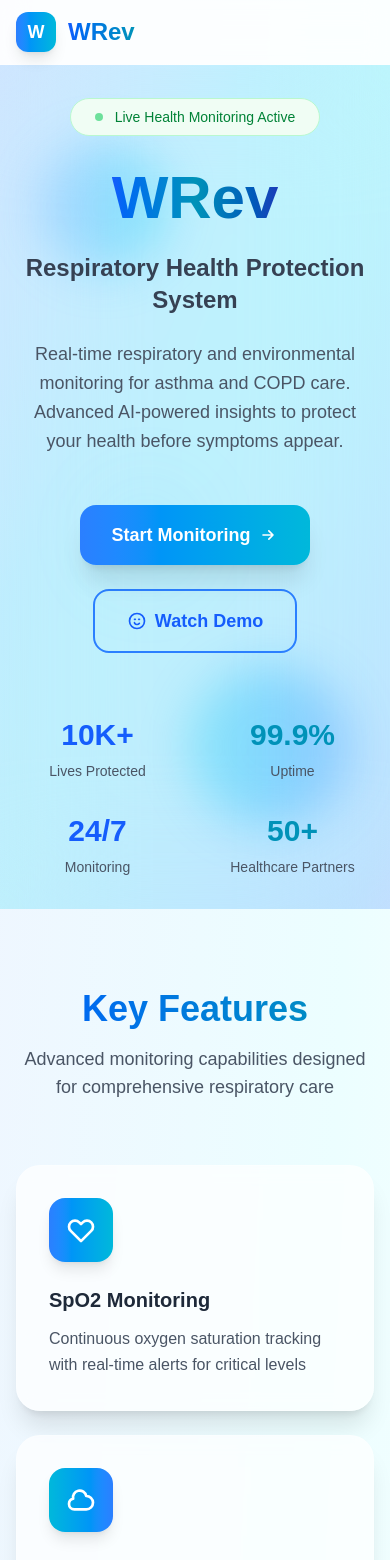
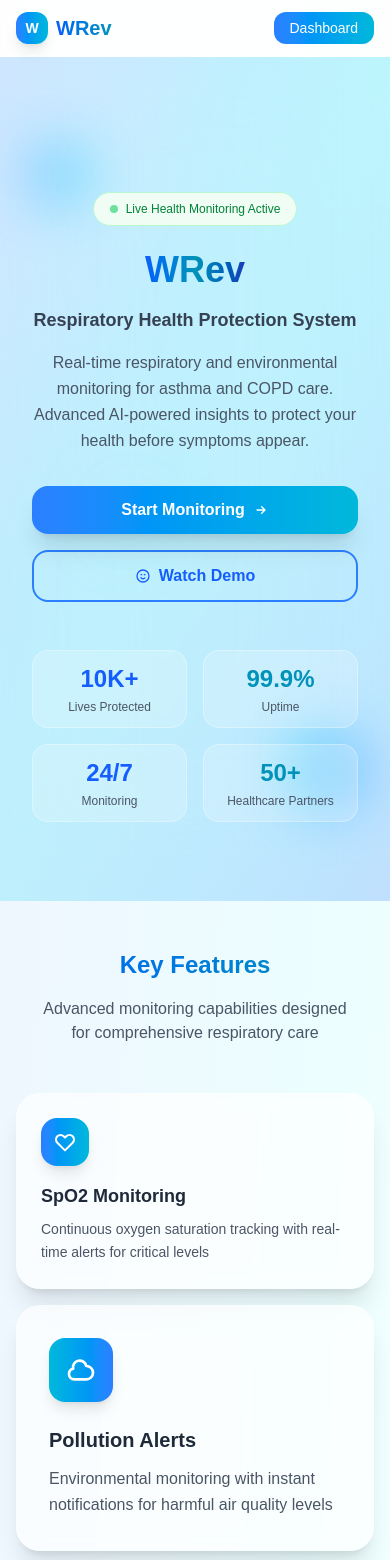
Before and after one commit to Debsmit16/WRev, a Next.js app: page / in a window 390 px wide. Shown: the top 1560 px of the page. Built offline with nearby package versions, Linux system fonts and the light colour scheme.

Commit message:
Complete Website Mobile Optimization - Native App Experience

```diff
--- a/src/app/dashboard/page.tsx
+++ b/src/app/dashboard/page.tsx
@@ -266,10 +266,10 @@ export default function Dashboard() {
           </div>
         </aside>
 
-        {/* Overlay for mobile */}
+        {/* Mobile Overlay - Fixed */}
         {sidebarOpen && (
           <div
-            className="lg:hidden fixed inset-0 z-30 bg-black bg-opacity-50"
+            className="lg:hidden fixed inset-0 z-30 bg-black/20 backdrop-blur-sm"
             onClick={() => setSidebarOpen(false)}
           ></div>
         )}
--- a/src/app/page.tsx
+++ b/src/app/page.tsx
@@ -4,81 +4,90 @@ import Link from 'next/link';
 export default function Home() {
   return (
     <div className="min-h-screen bg-gradient-to-br from-blue-50 via-cyan-50 to-white">
-      {/* Navigation */}
-      <nav className="backdrop-blur-md bg-white/80 border-b border-white/20 sticky top-0 z-50">
+      {/* Mobile-Optimized Navigation */}
+      <nav className="backdrop-blur-md bg-white/90 border-b border-white/20 sticky top-0 z-50">
         <div className="max-w-7xl mx-auto px-4 sm:px-6 lg:px-8">
-          <div className="flex justify-between items-center h-16">
-            <div className="flex items-center space-x-3">
-              <div className="w-10 h-10 bg-gradient-to-r from-blue-500 to-cyan-500 rounded-xl flex items-center justify-center shadow-lg">
-                <span className="text-white font-bold text-lg">W</span>
+          <div className="flex justify-between items-center h-14 sm:h-16">
+            <div className="flex items-center space-x-2 sm:space-x-3">
+              <div className="w-8 h-8 sm:w-10 sm:h-10 bg-gradient-to-r from-blue-500 to-cyan-500 rounded-xl flex items-center justify-center shadow-lg">
+                <span className="text-white font-bold text-sm sm:text-lg">W</span>
               </div>
-              <span className="text-2xl font-bold bg-gradient-to-r from-blue-600 to-cyan-600 bg-clip-text text-transparent">WRev</span>
+              <span className="text-xl sm:text-2xl font-bold bg-gradient-to-r from-blue-600 to-cyan-600 bg-clip-text text-transparent">WRev</span>
             </div>
-            <div className="hidden md:flex space-x-8">
-              <Link href="/" className="text-blue-600 font-medium">Home</Link>
+
+            {/* Mobile Menu Button */}
+            <div className="md:hidden">
+              <Link href="/dashboard" className="bg-gradient-to-r from-blue-500 to-cyan-500 text-white px-4 py-2 rounded-xl font-medium text-sm hover:shadow-lg transition-all duration-300 active:scale-95">
+                Dashboard
+              </Link>
+            </div>
+
+            {/* Desktop Navigation */}
+            <div className="hidden md:flex space-x-6 lg:space-x-8">
+              <Link href="/" className="text-blue-600 font-medium hover:text-blue-700 transition-colors">Home</Link>
               <Link href="/about" className="text-gray-600 hover:text-blue-600 transition-colors font-medium">About</Link>
               <Link href="/features" className="text-gray-600 hover:text-blue-600 transition-colors font-medium">Features</Link>
               <Link href="/how-it-works" className="text-gray-600 hover:text-blue-600 transition-colors font-medium">How It Works</Link>
               <Link href="/pricing" className="text-gray-600 hover:text-blue-600 transition-colors font-medium">Pricing</Link>
               <Link href="/team" className="text-gray-600 hover:text-blue-600 transition-colors font-medium">Team</Link>
               <Link href="/contact" className="text-gray-600 hover:text-blue-600 transition-colors font-medium">Contact</Link>
-              <Link href="/login" className="bg-gradient-to-r from-blue-500 to-cyan-500 text-white px-4 py-2 rounded-xl font-medium hover:shadow-lg transition-all duration-300">Login</Link>
+              <Link href="/dashboard" className="bg-gradient-to-r from-blue-500 to-cyan-500 text-white px-4 py-2 rounded-xl font-medium hover:shadow-lg transition-all duration-300 hover:scale-105">Dashboard</Link>
             </div>
           </div>
         </div>
       </nav>
 
-      {/* Hero Section */}
-      <section className="relative min-h-screen flex items-center justify-center overflow-hidden">
+      {/* Mobile-Optimized Hero Section */}
+      <section className="relative min-h-screen flex items-center justify-center overflow-hidden pt-14 sm:pt-16">
         {/* Animated Background */}
         <div className="absolute inset-0 bg-gradient-to-br from-blue-400/20 via-cyan-400/20 to-blue-600/20"></div>
         <div className="absolute inset-0 backdrop-blur-3xl"></div>
 
-        {/* Floating animated elements */}
-        <div className="absolute top-20 left-10 w-32 h-32 bg-gradient-to-r from-blue-400/30 to-cyan-400/30 rounded-full blur-xl animate-float"></div>
-        <div className="absolute bottom-20 right-10 w-40 h-40 bg-gradient-to-r from-cyan-400/30 to-blue-500/30 rounded-full blur-xl animate-float-delayed"></div>
-        <div className="absolute top-1/2 left-1/4 w-24 h-24 bg-gradient-to-r from-blue-300/20 to-cyan-300/20 rounded-full blur-2xl animate-pulse"></div>
+        {/* Mobile-Optimized Floating Elements */}
+        <div className="absolute top-20 left-4 sm:left-10 w-20 h-20 sm:w-32 sm:h-32 bg-gradient-to-r from-blue-400/30 to-cyan-400/30 rounded-full blur-xl animate-float"></div>
+        <div className="absolute bottom-20 right-4 sm:right-10 w-24 h-24 sm:w-40 sm:h-40 bg-gradient-to-r from-cyan-400/30 to-blue-500/30 rounded-full blur-xl animate-float-delayed"></div>
+        <div className="absolute top-1/2 left-1/4 w-16 h-16 sm:w-24 sm:h-24 bg-gradient-to-r from-blue-300/20 to-cyan-300/20 rounded-full blur-2xl animate-pulse"></div>
 
         <div className="relative max-w-7xl mx-auto px-4 sm:px-6 lg:px-8 text-center">
-          {/* Status Badge */}
-          <div className="inline-flex items-center bg-green-50 border border-green-200 rounded-full px-6 py-2 mb-8 animate-fade-in-up">
-            <span className="w-2 h-2 bg-green-500 rounded-full mr-3 animate-pulse"></span>
-            <span className="text-green-700 text-sm font-medium">Live Health Monitoring Active</span>
+          {/* Mobile Status Badge */}
+          <div className="inline-flex items-center bg-green-50 border border-green-200 rounded-full px-4 sm:px-6 py-2 mb-6 sm:mb-8 animate-fade-in-up">
+            <span className="w-2 h-2 bg-green-500 rounded-full mr-2 sm:mr-3 animate-pulse"></span>
+            <span className="text-green-700 text-xs sm:text-sm font-medium">Live Health Monitoring Active</span>
           </div>
 
-          {/* Main Title */}
-          <h1 className="text-6xl lg:text-8xl font-bold mb-6 animate-fade-in-up animation-delay-200">
+          {/* Mobile-Optimized Main Title */}
+          <h1 className="text-4xl sm:text-6xl lg:text-8xl font-bold mb-4 sm:mb-6 animate-fade-in-up animation-delay-200">
             <span className="bg-gradient-to-r from-blue-600 via-cyan-600 to-blue-800 bg-clip-text text-transparent">
               WRev
             </span>
           </h1>
 
-          {/* Subtitle */}
-          <h2 className="text-2xl lg:text-4xl font-semibold text-gray-700 mb-6 animate-fade-in-up animation-delay-400">
+          {/* Mobile-Optimized Subtitle */}
+          <h2 className="text-lg sm:text-2xl lg:text-4xl font-semibold text-gray-700 mb-4 sm:mb-6 animate-fade-in-up animation-delay-400 px-2">
             Respiratory Health Protection System
           </h2>
 
-          {/* Description */}
-          <p className="text-lg lg:text-xl text-gray-600 max-w-4xl mx-auto mb-12 leading-relaxed animate-fade-in-up animation-delay-600">
+          {/* Mobile-Optimized Description */}
+          <p className="text-base sm:text-lg lg:text-xl text-gray-600 max-w-4xl mx-auto mb-8 sm:mb-12 leading-relaxed animate-fade-in-up animation-delay-600 px-4">
             Real-time respiratory and environmental monitoring for asthma and COPD care.
             Advanced AI-powered insights to protect your health before symptoms appear.
           </p>
 
-          {/* CTA Buttons */}
-          <div className="flex flex-col sm:flex-row gap-6 justify-center items-center mb-16 animate-fade-in-up animation-delay-800">
-            <button className="group relative inline-flex items-center justify-center px-8 py-4 text-lg font-semibold text-white bg-gradient-to-r from-blue-500 to-cyan-500 rounded-2xl shadow-xl hover:shadow-2xl transform hover:scale-105 transition-all duration-300">
+          {/* Mobile-Optimized CTA Buttons */}
+          <div className="flex flex-col sm:flex-row gap-4 sm:gap-6 justify-center items-center mb-12 sm:mb-16 animate-fade-in-up animation-delay-800 px-4">
+            <Link href="/dashboard" className="group relative inline-flex items-center justify-center w-full sm:w-auto px-6 sm:px-8 py-3 sm:py-4 text-base sm:text-lg font-semibold text-white bg-gradient-to-r from-blue-500 to-cyan-500 rounded-2xl shadow-xl hover:shadow-2xl transform hover:scale-105 active:scale-95 transition-all duration-300">
               <span className="absolute inset-0 bg-gradient-to-r from-blue-600 to-cyan-600 rounded-2xl opacity-0 group-hover:opacity-100 transition-opacity duration-300"></span>
               <span className="relative flex items-center space-x-2">
                 <span>Start Monitoring</span>
-                <svg className="w-5 h-5 transform group-hover:translate-x-1 transition-transform duration-300" fill="none" stroke="currentColor" viewBox="0 0 24 24">
+                <svg className="w-4 h-4 sm:w-5 sm:h-5 transform group-hover:translate-x-1 transition-transform duration-300" fill="none" stroke="currentColor" viewBox="0 0 24 24">
                   <path strokeLinecap="round" strokeLinejoin="round" strokeWidth={2} d="M13 7l5 5m0 0l-5 5m5-5H6" />
                 </svg>
               </span>
-            </button>
+            </Link>
 
-            <button className="group border-2 border-blue-500 text-blue-600 px-8 py-4 rounded-2xl font-semibold text-lg hover:bg-blue-50 hover:border-blue-600 transition-all duration-300">
-              <span className="flex items-center space-x-2">
-                <svg className="w-5 h-5 group-hover:scale-110 transition-transform" fill="none" stroke="currentColor" viewBox="0 0 24 24">
+            <button className="group border-2 border-blue-500 text-blue-600 w-full sm:w-auto px-6 sm:px-8 py-3 sm:py-4 rounded-2xl font-semibold text-base sm:text-lg hover:bg-blue-50 hover:border-blue-600 active:scale-95 transition-all duration-300">
+              <span className="flex items-center justify-center space-x-2">
+                <svg className="w-4 h-4 sm:w-5 sm:h-5 group-hover:scale-110 transition-transform" fill="none" stroke="currentColor" viewBox="0 0 24 24">
                   <path strokeLinecap="round" strokeLinejoin="round" strokeWidth={2} d="M14.828 14.828a4 4 0 01-5.656 0M9 10h1m4 0h1m-6 4h.01M21 12a9 9 0 11-18 0 9 9 0 0118 0z" />
                 </svg>
                 <span>Watch Demo</span>
@@ -86,54 +95,54 @@ export default function Home() {
             </button>
           </div>
 
-          {/* Stats Section */}
-          <div className="grid grid-cols-2 md:grid-cols-4 gap-8 animate-fade-in-up animation-delay-1000">
-            <div className="text-center group hover:scale-105 transition-transform duration-300">
-              <div className="text-3xl md:text-4xl font-bold text-blue-600 mb-2">10K+</div>
-              <div className="text-gray-600 text-sm">Lives Protected</div>
+          {/* Mobile-Optimized Stats Section */}
+          <div className="grid grid-cols-2 md:grid-cols-4 gap-4 sm:gap-8 animate-fade-in-up animation-delay-1000 px-4">
+            <div className="text-center group hover:scale-105 active:scale-95 transition-transform duration-300 p-3 sm:p-4 bg-white/20 backdrop-blur-sm rounded-2xl border border-white/30">
+              <div className="text-2xl sm:text-3xl md:text-4xl font-bold text-blue-600 mb-1 sm:mb-2">10K+</div>
+              <div className="text-gray-600 text-xs sm:text-sm">Lives Protected</div>
             </div>
-            <div className="text-center group hover:scale-105 transition-transform duration-300">
-              <div className="text-3xl md:text-4xl font-bold text-cyan-600 mb-2">99.9%</div>
-              <div className="text-gray-600 text-sm">Uptime</div>
+            <div className="text-center group hover:scale-105 active:scale-95 transition-transform duration-300 p-3 sm:p-4 bg-white/20 backdrop-blur-sm rounded-2xl border border-white/30">
+              <div className="text-2xl sm:text-3xl md:text-4xl font-bold text-cyan-600 mb-1 sm:mb-2">99.9%</div>
+              <div className="text-gray-600 text-xs sm:text-sm">Uptime</div>
             </div>
-            <div className="text-center group hover:scale-105 transition-transform duration-300">
-              <div className="text-3xl md:text-4xl font-bold text-blue-600 mb-2">24/7</div>
-              <div className="text-gray-600 text-sm">Monitoring</div>
+            <div className="text-center group hover:scale-105 active:scale-95 transition-transform duration-300 p-3 sm:p-4 bg-white/20 backdrop-blur-sm rounded-2xl border border-white/30">
+              <div className="text-2xl sm:text-3xl md:text-4xl font-bold text-blue-600 mb-1 sm:mb-2">24/7</div>
+              <div className="text-gray-600 text-xs sm:text-sm">Monitoring</div>
             </div>
-            <div className="text-center group hover:scale-105 transition-transform duration-300">
-              <div className="text-3xl md:text-4xl font-bold text-cyan-600 mb-2">50+</div>
-              <div className="text-gray-600 text-sm">Healthcare Partners</div>
+            <div className="text-center group hover:scale-105 active:scale-95 transition-transform duration-300 p-3 sm:p-4 bg-white/20 backdrop-blur-sm rounded-2xl border border-white/30">
+              <div className="text-2xl sm:text-3xl md:text-4xl font-bold text-cyan-600 mb-1 sm:mb-2">50+</div>
+              <div className="text-gray-600 text-xs sm:text-sm">Healthcare Partners</div>
             </div>
           </div>
         </div>
       </section>
 
-      {/* Key Features Section */}
-      <section className="py-20 relative">
+      {/* Mobile-Optimized Key Features Section */}
+      <section className="py-12 sm:py-20 relative">
         <div className="max-w-7xl mx-auto px-4 sm:px-6 lg:px-8">
-          <div className="text-center mb-16">
-            <h2 className="text-4xl font-bold bg-gradient-to-r from-blue-600 to-cyan-600 bg-clip-text text-transparent mb-4">
+          <div className="text-center mb-12 sm:mb-16">
+            <h2 className="text-2xl sm:text-4xl font-bold bg-gradient-to-r from-blue-600 to-cyan-600 bg-clip-text text-transparent mb-4">
               Key Features
             </h2>
-            <p className="text-lg text-gray-600 max-w-2xl mx-auto">
+            <p className="text-base sm:text-lg text-gray-600 max-w-2xl mx-auto px-4">
               Advanced monitoring capabilities designed for comprehensive respiratory care
             </p>
           </div>
 
-          <div className="grid md:grid-cols-2 lg:grid-cols-4 gap-6">
-            {/* SpO2 Monitoring */}
-            <div className="group relative bg-white/70 backdrop-blur-sm p-8 rounded-3xl border border-white/20 shadow-xl hover:shadow-2xl transform hover:scale-105 transition-all duration-300">
+          <div className="grid grid-cols-1 sm:grid-cols-2 lg:grid-cols-4 gap-4 sm:gap-6">
+            {/* Mobile SpO2 Monitoring */}
+            <div className="group relative bg-white/70 backdrop-blur-sm p-6 sm:p-8 rounded-3xl border border-white/20 shadow-xl hover:shadow-2xl transform hover:scale-105 active:scale-95 transition-all duration-300">
               <div className="absolute inset-0 bg-gradient-to-br from-blue-500/10 to-cyan-500/10 rounded-3xl opacity-0 group-hover:opacity-100 transition-opacity duration-300"></div>
               <div className="relative">
-                <div className="w-16 h-16 bg-gradient-to-r from-blue-500 to-cyan-500 rounded-2xl flex items-center justify-center mb-6 shadow-lg">
-                  <svg className="w-8 h-8 text-white" fill="none" stroke="currentColor" viewBox="0 0 24 24">
+                <div className="w-12 h-12 sm:w-16 sm:h-16 bg-gradient-to-r from-blue-500 to-cyan-500 rounded-2xl flex items-center justify-center mb-4 sm:mb-6 shadow-lg">
+                  <svg className="w-6 h-6 sm:w-8 sm:h-8 text-white" fill="none" stroke="currentColor" viewBox="0 0 24 24">
                     <path strokeLinecap="round" strokeLinejoin="round" strokeWidth={2} d="M4.318 6.318a4.5 4.5 0 000 6.364L12 20.364l7.682-7.682a4.5 4.5 0 00-6.364-6.364L12 7.636l-1.318-1.318a4.5 4.5 0 00-6.364 0z" />
                   </svg>
                 </div>
-                <h3 className="text-xl font-bold text-gray-800 mb-3">
+                <h3 className="text-lg sm:text-xl font-bold text-gray-800 mb-2 sm:mb-3">
                   SpO2 Monitoring
                 </h3>
-                <p className="text-gray-600 leading-relaxed">
+                <p className="text-sm sm:text-base text-gray-600 leading-relaxed">
                   Continuous oxygen saturation tracking with real-time alerts for critical levels
                 </p>
               </div>
```
